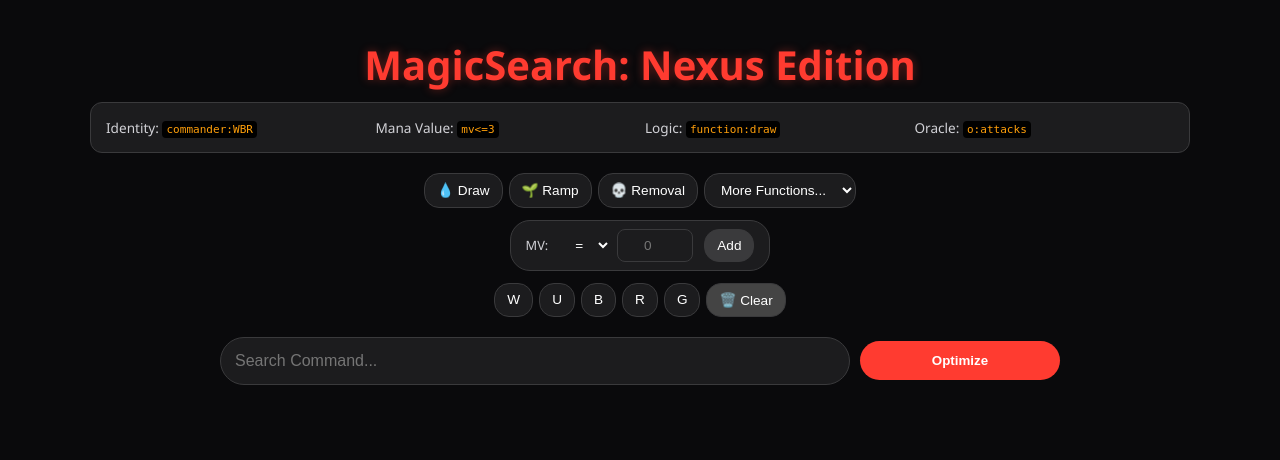
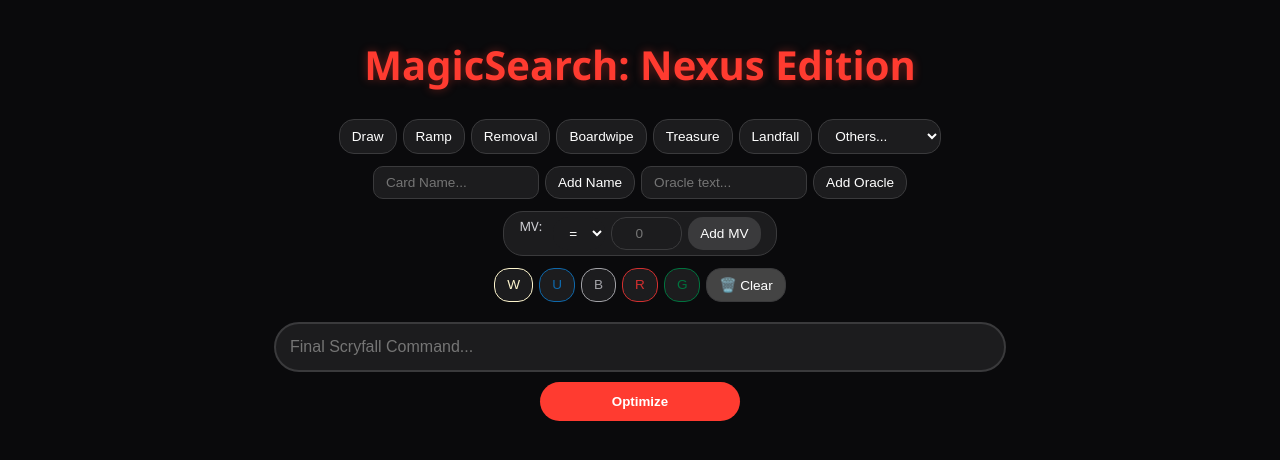
Before and after one commit to pinillaernesto/MagicSearch, a Flask app: page / in a window 1280 px wide. Shown: the top 460 px of the page. Run offline with Flask 3, Linux system fonts and the light colour scheme.

Commit message:
Update index.html

```diff
--- a/templates/index.html
+++ b/templates/index.html
@@ -7,59 +7,44 @@
     <style>
         body { font-family: 'Segoe UI', sans-serif; background-color: #0a0a0c; color: #d1d1d6; margin: 0; padding: 10px; }
         .container { max-width: 1100px; margin: auto; text-align: center; }
-        h1 { color: #ff3b30; text-shadow: 0 0 10px rgba(255, 59, 48, 0.4); font-size: 1.8em; margin-bottom: 10px; }
+        h1 { color: #ff3b30; text-shadow: 0 0 10px rgba(255, 59, 48, 0.4); font-size: 1.8em; }
 
-        /* Guide - Always visible on mobile */
-        .guide-box {
-            background: #1c1c1e;
-            border: 1px solid #3a3a3c;
-            border-radius: 12px;
-            padding: 12px;
-            margin-bottom: 20px;
-            font-size: 0.85em;
-            text-align: left;
-        }
-        .guide-grid {
-            display: grid;
-            grid-template-columns: repeat(auto-fit, minmax(140px, 1fr));
-            gap: 10px;
-        }
-        code { background: #000; color: #ff9f0a; padding: 2px 4px; border-radius: 4px; font-family: monospace; }
-
-        /* Controls & Slicers */
         .controls { display: flex; flex-direction: column; gap: 12px; margin-bottom: 20px; align-items: center; }
         .group { display: flex; gap: 6px; flex-wrap: wrap; justify-content: center; }
 
-        .btn-slicer, select, .mv-input {
+        /* Buttons and Dropdowns */
+        .btn-slicer, select, .mv-input, .text-input {
             background: #1c1c1e; color: #fff; border: 1px solid #3a3a3c;
             padding: 8px 12px; border-radius: 15px; cursor: pointer; font-size: 0.85em;
         }
-        .mv-input { width: 50px; text-align: center; border-radius: 8px; }
 
-        /* Search Form */
+        /* Fix for Dropdown visibility */
+        select option { background: #fff; color: #000; }
+
+        .mv-input, .text-input { background: #1c1c1e; color: #fff; }
+        .mv-input { width: 45px; text-align: center; }
+        .text-input { width: 140px; border-radius: 10px; }
+
+        /* Mana Colors */
+        .btn-w { border-color: #fdf5cd; color: #fdf5cd; }
+        .btn-u { border-color: #0e68ab; color: #0e68ab; }
+        .btn-b { border-color: #a1a1a6; color: #a1a1a6; }
+        .btn-r { border-color: #d32f2f; color: #d32f2f; }
+        .btn-g { border-color: #00733e; color: #00733e; }
+
+        /* Main Search Form */
         form { display: flex; flex-direction: column; gap: 10px; align-items: center; margin-bottom: 30px; width: 100%; }
-        #searchBar {
-            width: 90%; max-width: 600px; padding: 14px;
-            border-radius: 25px; border: 1px solid #3a3a3c;
-            background: #1c1c1e; color: #fff; font-size: 1em;
-        }
-        .btn-optimize {
-            width: 90%; max-width: 200px; padding: 12px;
-            border-radius: 25px; border: none; background: #ff3b30;
-            color: #fff; font-weight: bold; cursor: pointer;
-        }
+        #searchBar { width: 95%; max-width: 700px; padding: 14px; border-radius: 25px; border: 2px solid #3a3a3c; background: #1c1c1e; color: #fff; font-size: 1em; }
+        .btn-optimize { width: 200px; padding: 12px; border-radius: 25px; border: none; background: #ff3b30; color: #fff; font-weight: bold; cursor: pointer; }
 
-        /* Results Grid */
-        .grid { display: grid; grid-template-columns: repeat(auto-fill, minmax(140px, 1fr)); gap: 15px; }
+        /* Grid */
+        .grid { display: grid; grid-template-columns: repeat(auto-fill, minmax(160px, 1fr)); gap: 15px; }
         .card-box { background: #1c1c1e; padding: 5px; border-radius: 10px; border: 1px solid #2c2c2e; }
-        .card-box img { width: 100%; border-radius: 5px; display: block; }
+        .card-box img { width: 100%; border-radius: 5px; }
 
-        /* Desktop Adjustments */
         @media (min-width: 600px) {
             h1 { font-size: 2.5em; }
             .grid { grid-template-columns: repeat(auto-fill, minmax(200px, 1fr)); }
-            form { flex-direction: row; justify-content: center; }
-            .guide-box { padding: 15px; }
         }
     </style>
 </head>
@@ -67,32 +52,34 @@
     <div class="container">
         <h1>MagicSearch: Nexus Edition</h1>
 
-        <div class="guide-box">
-            <div class="guide-grid">
-                <div>Identity: <code>commander:WBR</code></div>
-                <div>Mana Value: <code>mv<=3</code></div>
-                <div>Logic: <code>function:draw</code></div>
-                <div>Oracle: <code>o:attacks</code></div>
-            </div>
-        </div>
-
         <div class="controls">
             <div class="group">
-                <button class="btn-slicer" onclick="addText('function:draw')">💧 Draw</button>
-                <button class="btn-slicer" onclick="addText('function:ramp')">🌱 Ramp</button>
-                <button class="btn-slicer" onclick="addText('function:removal')">💀 Removal</button>
+                <button class="btn-slicer" onclick="addText('function:draw')">Draw</button>
+                <button class="btn-slicer" onclick="addText('function:ramp')">Ramp</button>
+                <button class="btn-slicer" onclick="addText('function:removal')">Removal</button>
+                <button class="btn-slicer" onclick="addText('function:wrath')">Boardwipe</button>
+                <button class="btn-slicer" onclick="addText('function:treasure')">Treasure</button>
+                <button class="btn-slicer" onclick="addText('function:landfall')">Landfall</button>
                 <select class="btn-slicer" onchange="addText(this.value); this.selectedIndex=0;">
-                    <option value="">More Functions...</option>
-                    <option value="function:tutor">🔍 Tutor</option>
-                    <option value="function:wrath">💥 Board Wipe</option>
-                    <option value="function:reanimate">⚰️ Reanimate</option>
-                    <option value="function:counterspell">🚫 Counter</option>
+                    <option value="">Others...</option>
+                    <option value="function:tutor">Tutor</option>
+                    <option value="function:reanimate">Reanimate</option>
+                    <option value="function:counterspell">Counterspell</option>
+                    <option value="function:stax">Stax</option>
+                    <option value="function:protection">Protection</option>
                 </select>
             </div>
 
-            <div class="group" style="background: #1c1c1e; padding: 8px 15px; border-radius: 20px; border: 1px solid #3a3a3c;">
-                <span style="font-size: 0.8em; align-self: center; margin-right: 5px;">MV:</span>
-                <select id="mvOp" class="btn-slicer" style="border: none; background: transparent;">
+            <div class="group">
+                <input type="text" id="nameInp" class="text-input" placeholder="Card Name...">
+                <button class="btn-slicer" onclick="addRaw('nameInp', '')">Add Name</button>
+                <input type="text" id="oraInp" class="text-input" placeholder="Oracle text...">
+                <button class="btn-slicer" onclick="addRaw('oraInp', 'o:')">Add Oracle</button>
+            </div>
+
+            <div class="group" style="background: #1c1c1e; padding: 5px 15px; border-radius: 20px; border: 1px solid #3a3a3c;">
+                <span style="font-size: 0.8em; margin-right: 5px;">MV:</span>
+                <select id="mvOp" class="btn-slicer" style="border:none;">
                     <option value="=">=</option>
                     <option value="<">&lt;</option>
                     <option value="<=">&le;</option>
@@ -100,21 +87,21 @@
                     <option value=">=">&ge;</option>
                 </select>
                 <input type="number" id="mvNum" class="mv-input" placeholder="0">
-                <button class="btn-slicer" onclick="addMV()" style="margin-left: 5px; background: #3a3a3c;">Add</button>
+                <button class="btn-slicer" onclick="addMV()" style="background: #3a3a3c; border:none;">Add MV</button>
             </div>
 
             <div class="group">
-                <button class="btn-slicer" onclick="addText('c:w')">W</button>
-                <button class="btn-slicer" onclick="addText('c:u')">U</button>
-                <button class="btn-slicer" onclick="addText('c:b')">B</button>
-                <button class="btn-slicer" onclick="addText('c:r')">R</button>
-                <button class="btn-slicer" onclick="addText('c:g')">G</button>
-                <button class="btn-slicer" style="background: #444;" onclick="clearAll()">🗑️ Clear</button>
+                <button class="btn-slicer btn-w" onclick="addText('c:w')">W</button>
+                <button class="btn-slicer btn-u" onclick="addText('c:u')">U</button>
+                <button class="btn-slicer btn-b" onclick="addText('c:b')">B</button>
+                <button class="btn-slicer btn-r" onclick="addText('c:r')">R</button>
+                <button class="btn-slicer btn-g" onclick="addText('c:g')">G</button>
+                <button class="btn-slicer" style="background: #444;" onclick="document.getElementById('searchBar').value = ''">🗑️ Clear</button>
             </div>
         </div>
 
         <form method="POST">
-            <input type="text" name="query" id="searchBar" placeholder="Search Command..." value="{{ query }}">
+            <input type="text" name="query" id="searchBar" placeholder="Final Scryfall Command..." value="{{ query }}">
             <button type="submit" class="btn-optimize">Optimize</button>
         </form>
 
@@ -140,18 +127,21 @@
             }
         }
 
+        function addRaw(id, prefix) {
+            const val = document.getElementById(id).value;
+            const bar = document.getElementById('searchBar');
+            if (val) {
+                const cmd = prefix.includes(':') ? `${prefix}"${val}"` : `"${val}"`;
+                bar.value = (bar.value + " " + cmd).trim();
+                document.getElementById(id).value = '';
+            }
+        }
+
         function addMV() {
             const op = document.getElementById('mvOp').value;
             const num = document.getElementById('mvNum').value;
             const bar = document.getElementById('searchBar');
-            const mvCommand = `mv${op}${num}`;
-            bar.value = (bar.value + " " + mvCommand).trim();
-        }
-
-        function clearAll() {
-            document.getElementById('searchBar').value = '';
-            // Forces a clean state
-            window.location.href = "/";
+            bar.value = (bar.value + ` mv${op}${num}`).trim();
         }
     </script>
 </body>
```
